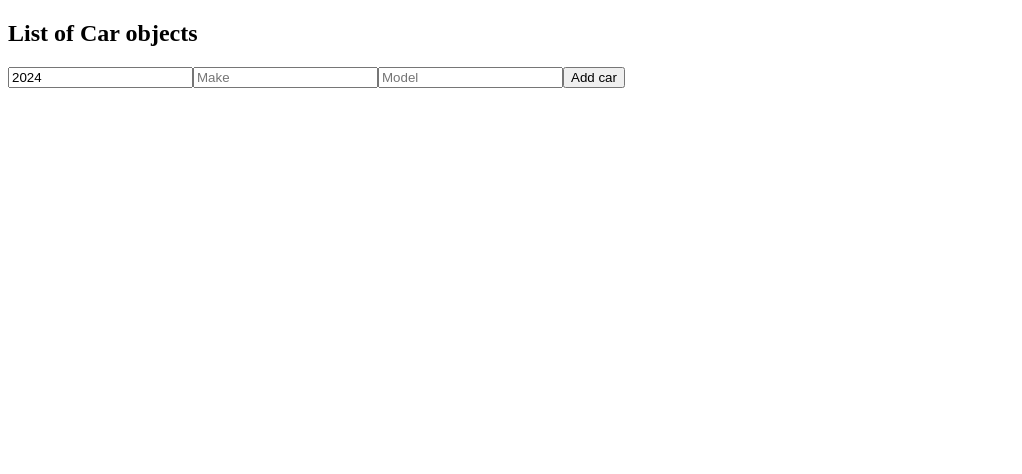
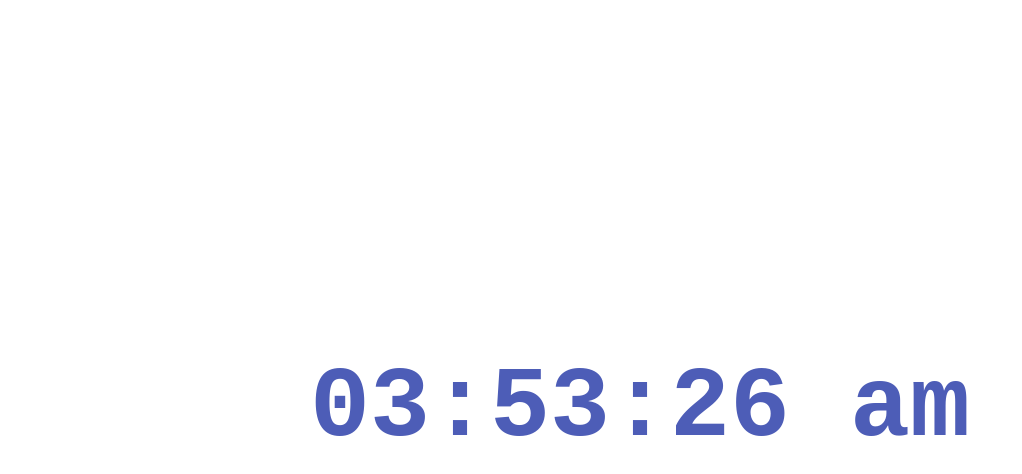
Before and after one commit to AmiyoKm/my-react-app, a React (Vite) app in the folder my-react-app/: page / in a window 1280 px wide. Shown: the top 474 px of the page, without its empty margins (0-1022 px from the left). Built offline with nearby package versions, Linux system fonts and the light colour scheme.

Commit message:
digital clock with rgb

```diff
--- a/my-react-app/package.json
+++ b/my-react-app/package.json
@@ -11,6 +11,7 @@
   },
   "dependencies": {
     "dayjs": "^1.11.13",
+    "randomcolor": "^0.6.2",
     "react": "^18.3.1",
     "react-dom": "^18.3.1"
   },
--- a/my-react-app/src/MyComponent.jsx
+++ b/my-react-app/src/MyComponent.jsx
@@ -1,57 +1,29 @@
-import React ,{useState} from "react";
+import React , {useState , useEffect} from "react";
 import dayjs from "dayjs";
-function MyComponent(props) {
-    let dateFrom =  dayjs();
-    let year = dateFrom.year();
-    const [cars,setCars]=useState([]);
-    const [carYear , setCarYear]=useState(year);
-    const [carMake,  setCarMake]=useState('');
-    const [carModel , setCarModel]= useState('');
+import randomColor from "randomcolor"
 
-    function handleAddCar(){
-            let newCar={
-                year:carYear,
-                make:carMake,
-                model:carModel
-            }
-            setCars(c=>[...c,newCar]);
-            setCarYear(year);
-            setCarMake('');
-            setCarModel('');
-    }
+function MyComponent(){
+    const date= dayjs();
+        const [time,setTime]= useState( date.format('hh:mm:ss a'));
+        const [color,setColor]= useState(randomColor());
 
-    function handleRemoveCar(index){
-        setCars(c=>c.filter((element,i)=>  i!==index))
-    }
+    useEffect(()=>{
 
-    function handleYearChange(e){
-       setCarYear(e.target.value);
-    }
+        setInterval(()=>{
+            let newDate =dayjs();
+            let newTime = newDate.format('hh:mm:ss a');
+            let timeout=setTime(newTime);
+            setColor(randomColor());
+        },1000)
 
-    function handleMakeChange(e){
-        setCarMake(e.target.value);
-    }
 
-    function handleModelChange(e){
-        setCarModel(e.target.value);
-    }
 
-    return <div>
-        <h2>List of Car objects</h2>
-        <ul>
-            {cars.map((car,index)=>
-                <li key={index} onClick={()=>handleRemoveCar(index)}>{car.year} {car.make} {car.model}</li>
-            )}
-        </ul>
+    },[]);
 
-        <input type="number" placeholder="Year" value={carYear}
-        onChange={handleYearChange}></input>
-        <input type="text" placeholder="Make" value={carMake}
-        onChange={handleMakeChange}></input>
-        <input type="text" placeholder="Model" value={carModel}
-        onChange={handleModelChange}></input>
-        <button onClick={handleAddCar}>Add car</button>
-    </div>
+
+
+        return <div className="container">
+        <h1 className='clock' style={{color:color}}>{time}</h1>
+        </div>
 }
-
 export default MyComponent;
--- a/my-react-app/src/index.css
+++ b/my-react-app/src/index.css
@@ -1,61 +1,11 @@
-.card{
-  border  :1px solid rgb(195, 195, 195);
-  border-radius: 10px;
-  box-shadow: 5px 5px 5px rgba(0,0,0,.1);
-  padding :20px;
-  margin:10px;
-  text-align:center;
-  width:250px;
-  display:inline-block;
-}
-.card .card-image{
-  max-width: 60%;
-  height:auto;
-  object-fit: cover;
-  border-radius:50%;
-  margin-bottom:10px;
-
-}
-.card .card-title{
-  font-family: Arial, Helvetica, sans-serif;
-
-  font-size:24px;
-  margin:0px;
-  color:rgb(21, 71, 251)
-}
-.card .card-text{
-  font-family:Arial, Helvetica, sans-serif;
-  color:rgb(21, 71, 251)
+.clock{
+  font-size:100px;
+  font-family: monospace;
 }
 
-.button{
-  background-color:rgb(21, 71, 251);
-  color:white;
-  padding:10px 20px;
-  border:none;
-  border-radius:5px;
-  cursor:pointer;
+.container{
+  display: flex;
+  justify-content: center;
+  align-items: center;
+  height: 100vh;
 }
-.greeting{
-  display:inline-block;
-  height:100px;
-  width:500px;
-  background-color: green;
-  color:white;
-  font:arial;
-  padding:10px;
-  font-size:20px;
-  border: 1px solid black;
-}
-
-.login{
-  display:inline-block;
-  height:100px;
-  width:500px;
-  background-color: rgb(226, 11, 11);
-  color:white;
-  font:arial;
-  padding:10px;
-  font-size:20px;
-  border: 1px solid black;
-}
```
Also changed, not shown: 1 other file (tests, documents, lock files or other folders).
